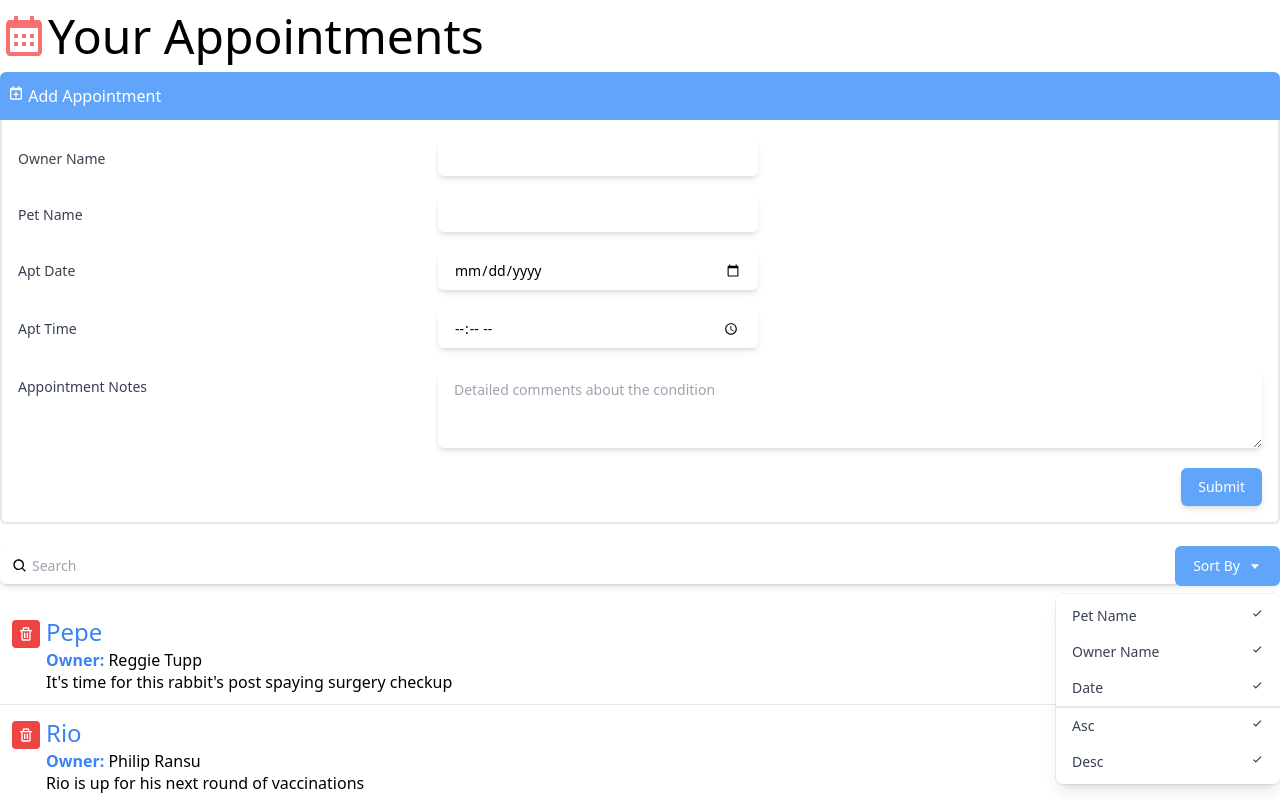
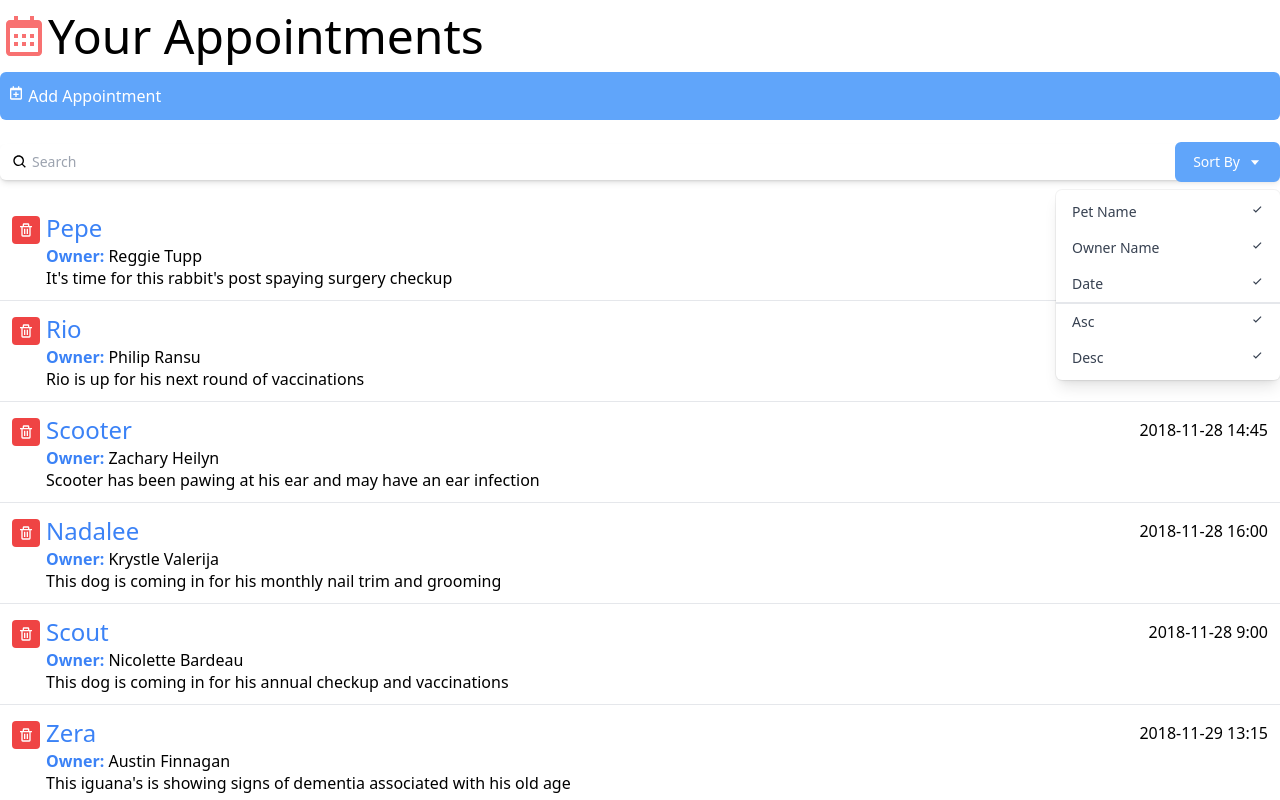
Before and after one commit to TravisH-bot/Pet-Appointments, a React (Create React App) app in the folder client/: page / in a window 1280 px wide. Shown: the top 800 px of the page. Built offline with nearby package versions, Linux system fonts and the light colour scheme.

Commit message:
added dropdown functinality to the add appointment component when add appointment button is clicked

```diff
--- a/client/src/components/AddAppointment.js
+++ b/client/src/components/AddAppointment.js
@@ -6,12 +6,20 @@
 
   return (
     <div>
-      <button className="bg-blue-400 text-white px-2 py-3 w-full text-left rounded-t-md">
+      <button
+        className={`bg-blue-400 text-white px-2 py-3 w-full text-left rounded-t-md ${
+          toggleForm ? "rounded-t-md" : "rounded-md"
+        }`}
+        onClick={() => {
+          setToggleForm(!toggleForm);
+        }}
+      >
         <div>
           <BiCalendarPlus className="inline-block align-text-top" /> Add
           Appointment
         </div>
       </button>
+      {toggleForm && (
         <div className="border-r-2 border-b-2 border-l-2 border-light-blue-500 rounded-b-md pl-4 pr-4 pb-4">
           <div className="sm:grid sm:grid-cols-3 sm:gap-4 sm:items-start  sm:pt-5">
             <label
@@ -110,6 +118,7 @@
             </div>
           </div>
         </div>
+      )}
     </div>
   );
 };
```
Lines whose indentation alone changed are shown as unchanged.
